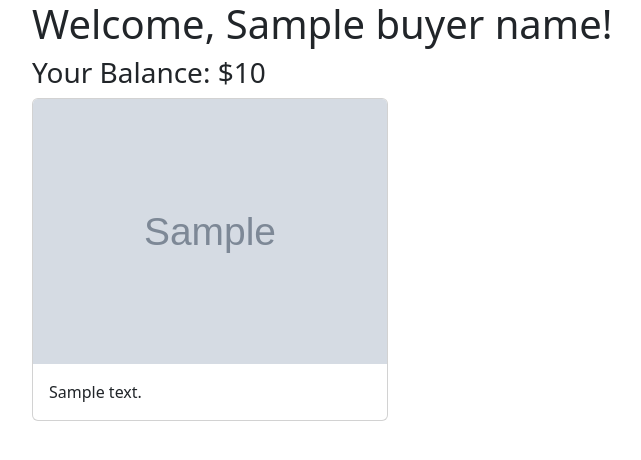
After one commit to matchbo/money-money-money, a Flask app: template templates/buyer.html in a window 1280 px wide. The commit adds this page. Shown: the top 460 px of the page, without its empty margins (50-691 px from the left). Run offline with Flask 3, Linux system fonts and the light colour scheme; the template is opened without the code that fills it: most values are stand-ins (such as "Sample title", 1, 10 or a date in 2020); grey boxes marked "Sample" are stand-in pictures; parts of the project's set-up code (start-up, migrations or seed data) failed here and were passed over.

Commit message:
Updates to show the buyer page

```diff
--- a/app.py
+++ b/app.py
@@ -1,7 +1,86 @@
-from flask import Flask, render_template
+from flask import Flask, g, render_template, request
+import sqlite_utils
+import os
+import toml
 
 app = Flask(__name__)
 
-@app.route("/")
-def hello_matt():
-    return render_template("index.html", title="Hello")
+DATABASE = 'marketplace_data.db'
+
+def get_db():
+    db = getattr(g, '_database', None)
+    if db is None:
+        db = g._database = sqlite_utils.Database(DATABASE)
+    return db
+
+def initialize_database():
+    # Since SQLite has no ALTER TABLE support,
+    # check for table existence before creation
+    db = get_db()
+    if "buyers" not in db.table_names():
+        db["buyers"].create({
+            "name": str,
+            "budget": float
+        }, pk="name")
+
+    if "sellers" not in db.table_names():
+        db["sellers"].create({
+            "group_name": str,
+            "balance": float
+        }, pk="group_name")
+
+    if "products" not in db.table_names():
+        db["products"].create({
+            "id": int,
+            "seller_group": str,
+            "stock_level": int,
+        }, pk="id", foreign_keys=[("seller_group", "sellers", "group_name")])
+
+
+def load_seller_data(group_folder, toml_filename='store_data.toml'):
+    file_path = os.path.join(group_folder, toml_filename)
+    with open(file_path, 'r') as f:
+        toml_data = toml.load(f)
+    return toml_data['seller']
+
+
+@app.route('/')
+def marketplace():
+    db = get_db()  # Get a database connection for this request
+    products = db["products"].rows
+    return render_template('index.html', products=products)
+
+SELLER_DATA_PATH = 'seller_data.toml'  # Adjust the path if needed
+
+def load_products_from_toml(toml_file):
+    with open(toml_file, 'r') as f:
+        data = toml.load(f)
+    return data['seller'].get('products', [])
+
+@app.route('/buyer')
+def buyer_page():
+    buyer_name = 'buyer1'
+    products = load_products_from_toml(SELLER_DATA_PATH)
+
+    db = get_db()
+    try:
+        buyer_balance = db["buyers"].get(buyer_name)['budget']
+    except sqlite_utils.db.NotFoundError:
+        # Handle cases where the buyer may not exist yet
+        buyer_balance = 0.0
+
+    # Update stock levels using placeholder logic - you'd have more precise queries here
+    for product in products:
+        product_id = product.get('id')  # Assumes you add an 'id' key to your TOML products
+        if product_id:
+            try:
+                 stock_level = db["products"].get(product_id)['stock_level']
+                 product['stock_level'] = stock_level
+            except sqlite_utils.db.NotFoundError:
+                 pass  # Product might not be found - handle as needed
+
+    return render_template('buyer.html', buyer_name=buyer_name, products=products, buyer_balance=buyer_balance)
+
+if __name__ == '__main__':
+    initialize_database()
+    app.run(debug=True)
--- /dev/null
+++ b/templates/buyer.html
@@ -0,0 +1,27 @@
+<!DOCTYPE html>
+<html>
+<head>
+    <title>Buyer Page</title>
+    <link rel="stylesheet" href="https://cdn.jsdelivr.net/npm/bootstrap@5.2.3/dist/css/bootstrap.min.css">
+</head>
+<body>
+    <div class="container">
+        <h1>Welcome, {{ buyer_name }}!</h1>
+        <h3>Your Balance: ${{ buyer_balance }}</h3>
+
+        <div class="row">
+            {% for product in products %}
+            <div class="col-md-4 mb-3">
+                <div class="card">
+                    <img src="/static/group1/{{ product.image_path }}" class="card-img-top"
+                         alt="{{ product.description }}">
+                    <div class="card-body">
+                        <p class="card-text">{{ product.description }}</p>
+                    </div>
+                </div>
+            </div>
+            {% endfor %}
+        </div>
+    </div>
+</body>
+</html>
```
Also changed, not shown: seller_data.toml (added, +13 -0 lines), templates/index.html (+9 -16 lines), group1/dog_mug.jpeg (added), marketplace_data.db (added), static/group1/dog_mug.jpeg (added).
